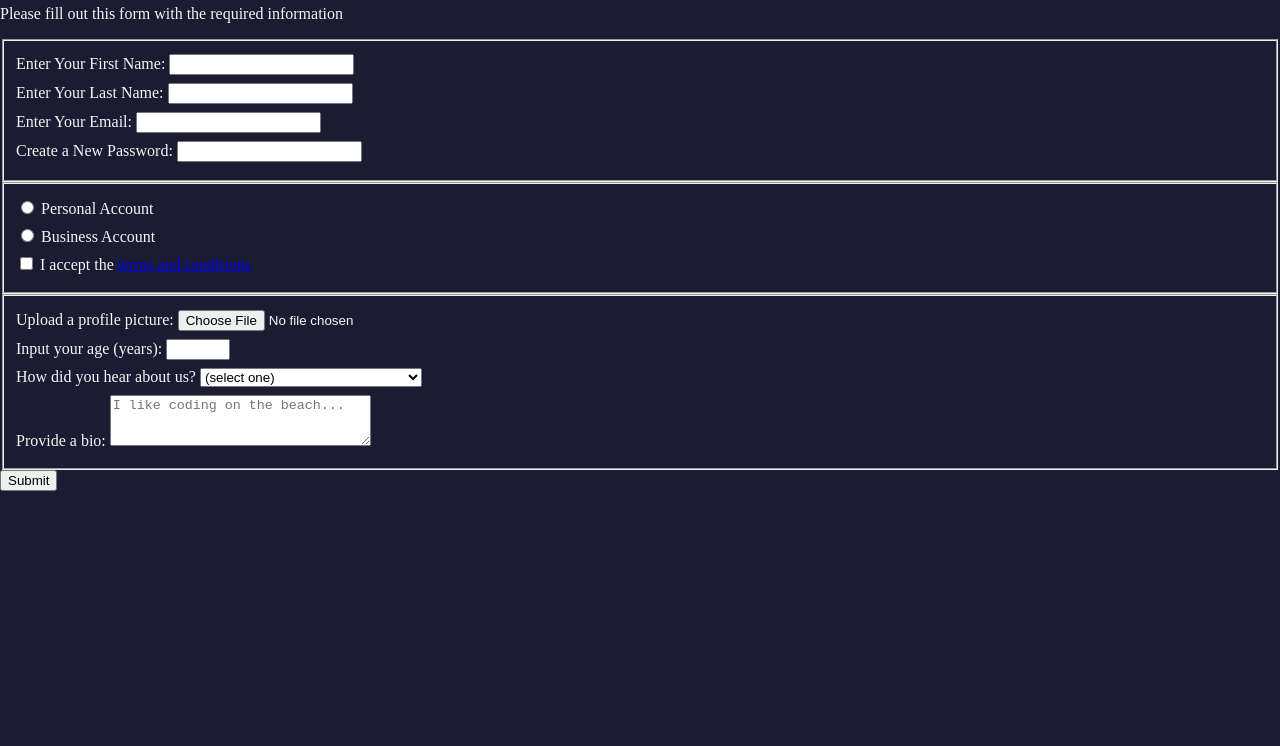
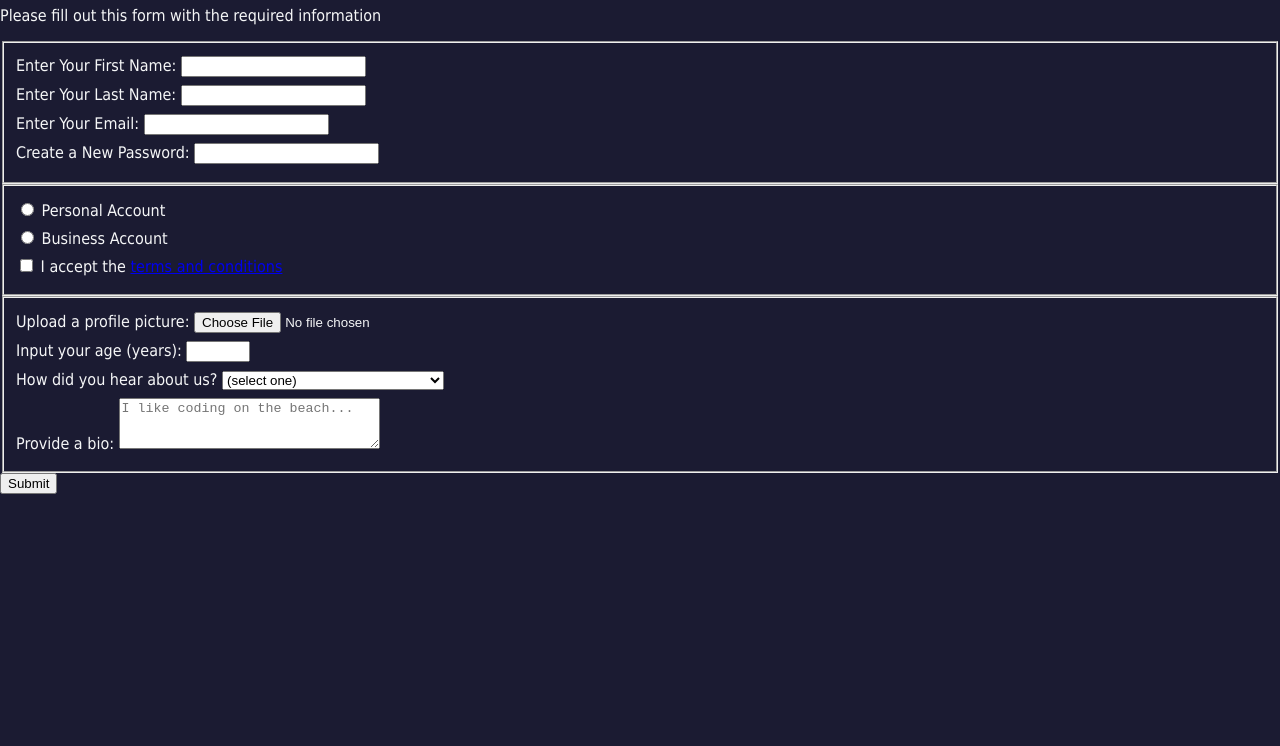
Before and after one commit to s-suresh-kumar/fcc-practice-4-registration-form, a plain HTML site: page index.html in a window 1280 px wide. Shown: the part 75-821 px from the top of the page. Drawn offline with Linux system fonts and the light colour scheme.

Commit message:
Step 42: Start by changing the font to Tahoma, and the font size to 16px in the body.

```diff
--- a/styles.css
+++ b/styles.css
@@ -9,12 +9,19 @@ Now, get rid of the horizontal scroll-bar, by setting the body default margin ad
 /* Step 10
 That is better. Now, make the background easy on the eyes, by changing the body background-color to #1b1b32. Then, to see the text, change the color to #f5f6f7. */
 
+/* Step 42
+The HTML for the registration form is finished. Now, you can spruce it up a bit.
+
+Start by changing the font to Tahoma, and the font size to 16px in the body. */
+
 body {
   width: 100%;
   height: 100vh;
   margin: 0;
   background-color:#1b1b32;
   color: #f5f6f7;
+  font-family: Tahoma;
+  font-size: 16px;
 }
 
 /* Step 16
```
